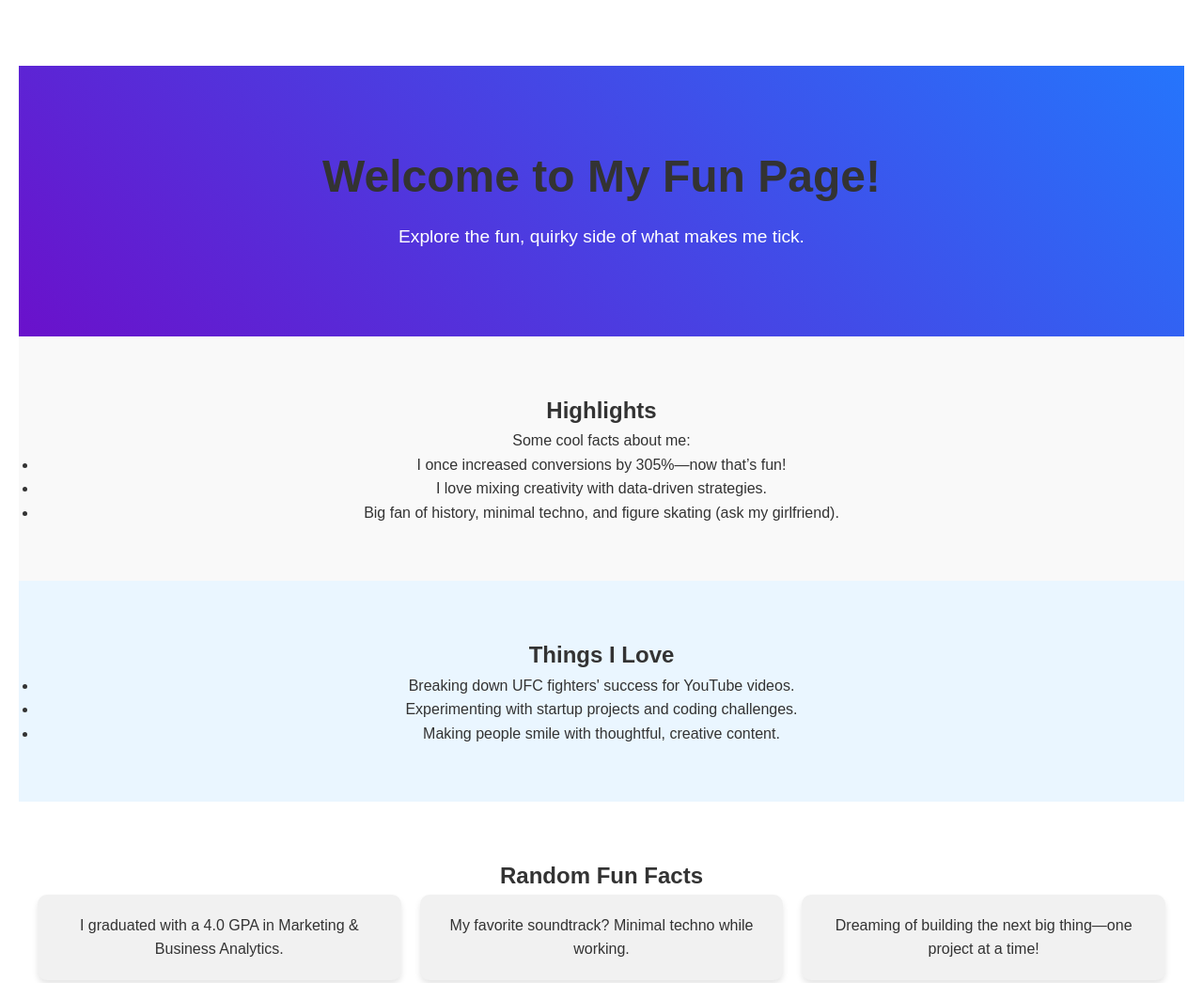
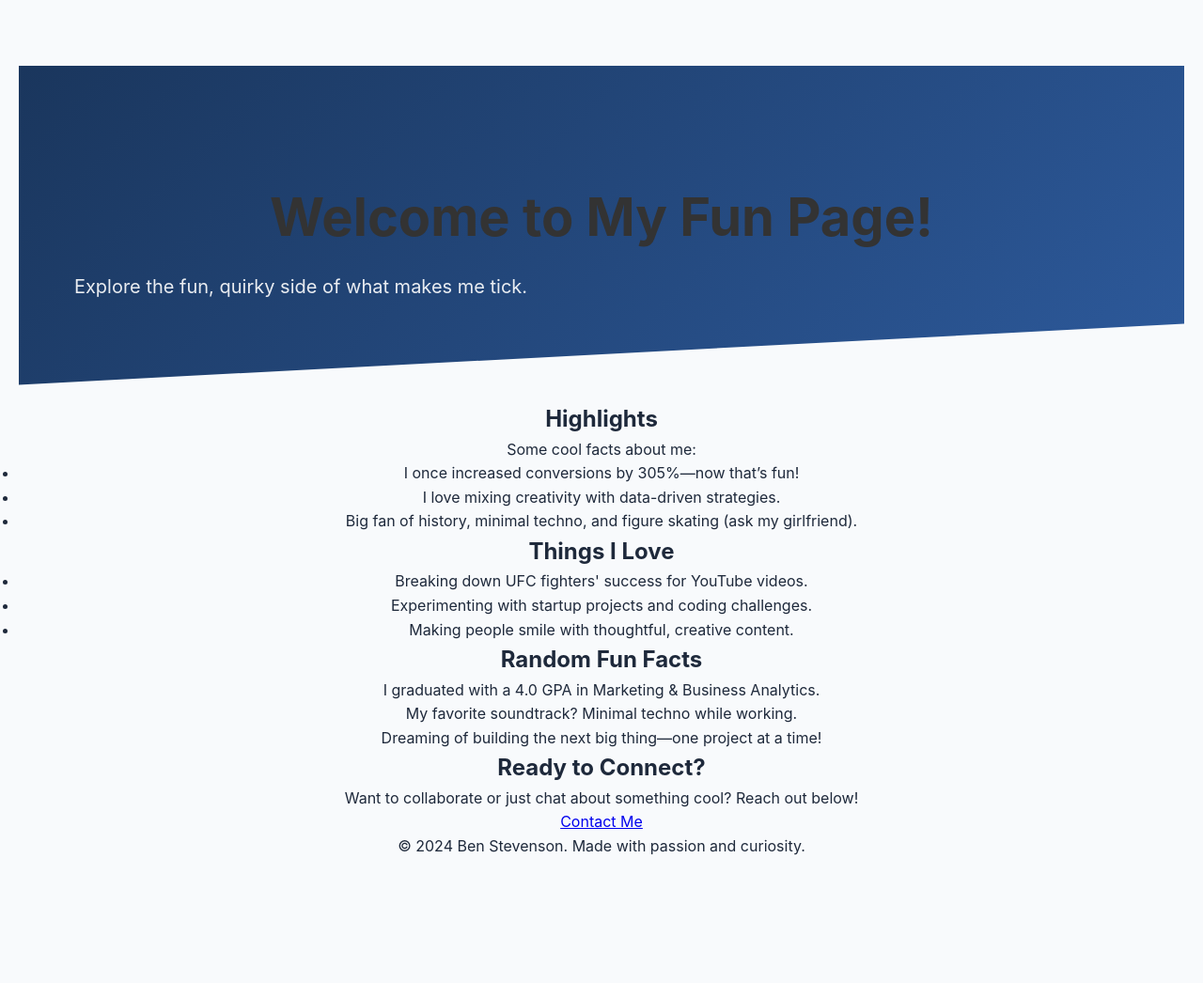
Before and after one commit to benjstevenson/personalsite, a plain HTML site: page forfun.html in a window 1280 px wide. Shown: the top 1046 px of the page at 94% size. After the commit the page ends 933 px from the top, so only its background shows below. Drawn offline with Linux system fonts and the light colour scheme.

Commit message:
Update styles.css
used Claude styling

```diff
--- a/styles.css
+++ b/styles.css
@@ -57,92 +57,141 @@ body {
 main p {
   margin-bottom: 20px; /* Adjust spacing as needed */
 }
-/* Global Page Background */
-body.forfun-page {
-  font-family: 'Arial', sans-serif;
-  line-height: 1.6;
-  color: #333;
-  margin: 0;
+
+/* For Fun Page Styles */
+.forfun-page {
+    font-family: -apple-system, BlinkMacSystemFont, 'Segoe UI', Roboto, Oxygen, Ubuntu, Cantarell, sans-serif;
+    line-height: 1.6;
+    color: var(--dark);
+    background-color: var(--light);
 }
 
-/* Hero Section with Gradient Background */
+/* Variables - you can add these to your existing CSS variables if you have them */
+.forfun-page {
+    --primary: #1a365d;
+    --primary-light: #2d5a9c;
+    --secondary: #64748b;
+    --dark: #1e293b;
+    --light: #f8fafc;
+    --gradient: linear-gradient(135deg, var(--primary) 0%, var(--primary-light) 100%);
+}
+
+.forfun-page .container {
+    max-width: 1200px;
+    margin: 0 auto;
+    padding: 0 2rem;
+}
+
 .forfun-page .hero {
-  padding: 80px 20px;
-  text-align: center;
-  background: linear-gradient(45deg, #6a11cb, #2575fc);
-  color: white;
+    background: var(--gradient);
+    color: white;
+    padding: 8rem 0 6rem;
+    position: relative;
+    overflow: hidden;
+}
+
+.forfun-page .hero::after {
+    content: '';
+    position: absolute;
+    bottom: -50px;
+    left: 0;
+    right: 0;
+    height: 100px;
+    background: var(--light);
+    transform: skewY(-3deg);
 }
 
 .forfun-page .hero h1 {
-  font-size: 3rem;
-  margin-bottom: 10px;
+    font-size: 3.5rem;
+    margin-bottom: 1.5rem;
+    line-height: 1.2;
 }
 
 .forfun-page .hero p {
-  font-size: 1.2rem;
-  margin-top: 10px;
+    font-size: 1.25rem;
+    opacity: 0.9;
+    max-width: 600px;
 }
 
-/* Highlights Section with Light Background */
-.forfun-page .highlights {
-  padding: 60px 20px;
-  background-color: #f9f9f9;
-  text-align: center;
+.forfun-page .profile-section {
+    padding: 6rem 0;
+    display: flex;
+    gap: 4rem;
+    align-items: center;
 }
 
-/* Interests Section with Soft Blue Background */
-.forfun-page .interests {
-  padding: 60px 20px;
-  background-color: #eaf6ff;
-  text-align: center;
+.forfun-page .profile-image {
+    width: 300px;
+    height: 300px;
+    border-radius: 20px;
+    object-fit: cover;
+    box-shadow: 0 20px 40px rgba(0,0,0,0.1);
+    background: #e2e8f0;
+    display: flex;
+    align-items: center;
+    justify-content: center;
+    font-size: 0.875rem;
+    color: var(--secondary);
 }
 
-/* Fun Element Grid */
-.forfun-page .fun-element {
-  padding: 60px 20px;
-  background-color: #fff;
-  text-align: center;
+.forfun-page .content-card {
+    background: white;
+    border-radius: 20px;
+    padding: 2rem;
+    margin: 2rem 0;
+    box-shadow: 0 10px 30px rgba(0,0,0,0.05);
+    transition: transform 0.3s ease;
 }
 
-.forfun-page .fun-element .grid {
-  display: grid;
-  grid-template-columns: repeat(auto-fit, minmax(200px, 1fr));
-  gap: 20px;
+.forfun-page .content-card:hover {
+    transform: translateY(-5px);
 }
 
-.forfun-page .fun-element .fact {
-  background: #f1f1f1;
-  padding: 20px;
-  border-radius: 10px;
-  box-shadow: 0 4px 6px rgba(0, 0, 0, 0.1);
+.forfun-page .section-title {
+    font-size: 2rem;
+    color: var(--primary);
+    margin-bottom: 1.5rem;
 }
 
-/* CTA Section with Bright Background */
-.forfun-page .cta {
-  padding: 80px 20px;
-  text-align: center;
-  background: linear-gradient(45deg, #ff7eb3, #ff758c);
-  color: white;
+.forfun-page .button {
+    display: inline-block;
+    padding: 1rem 2rem;
+    background: var(--gradient);
+    color: white;
+    text-decoration: none;
+    border-radius: 10px;
+    font-weight: 600;
+    transition: all 0.3s ease;
+    border: none;
+    cursor: pointer;
 }
 
-.forfun-page .cta-button {
-  display: inline-block;
-  background-color: #fff;
-  color: #ff758c;
-  padding: 15px 30px;
-  font-size: 1.2rem;
-  border-radius: 50px;
-  text-decoration: none;
+.forfun-page .button:hover {
+    transform: translateY(-2px);
+    box-shadow: 0 10px 20px rgba(0,0,0,0.1);
 }
 
-.forfun-page .cta-button:hover {
-  background-color: #ffe6ec;
+.forfun-page .skills-grid {
+    display: grid;
+    grid-template-columns: repeat(auto-fit, minmax(250px, 1fr));
+    gap: 2rem;
+    margin: 3rem 0;
 }
 
-/* Footer Section */
-.forfun-page .footer {
-  padding: 30px;
-  background-color: #3b312f;
-  color: white;
-  text-align: center;
+@media (max-width: 768px) {
+    .forfun-page .hero h1 {
+        font-size: 2.5rem;
+    }
+
+    .forfun-page .profile-section {
+        flex-direction: column;
+        text-align: center;
+        padding: 4rem 0;
+    }
+
+    .forfun-page .profile-image {
+        width: 250px;
+        height: 250px;
+        margin: 0 auto;
+    }
 }
```
